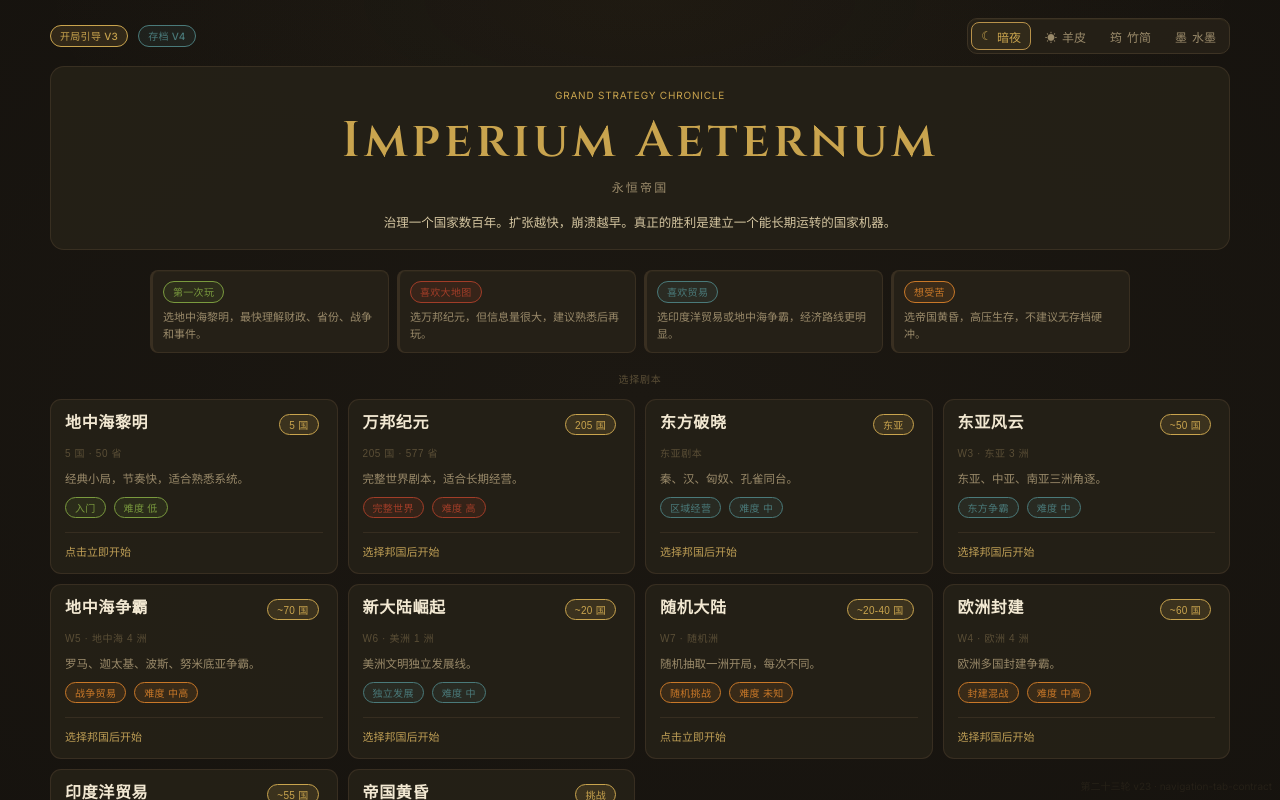
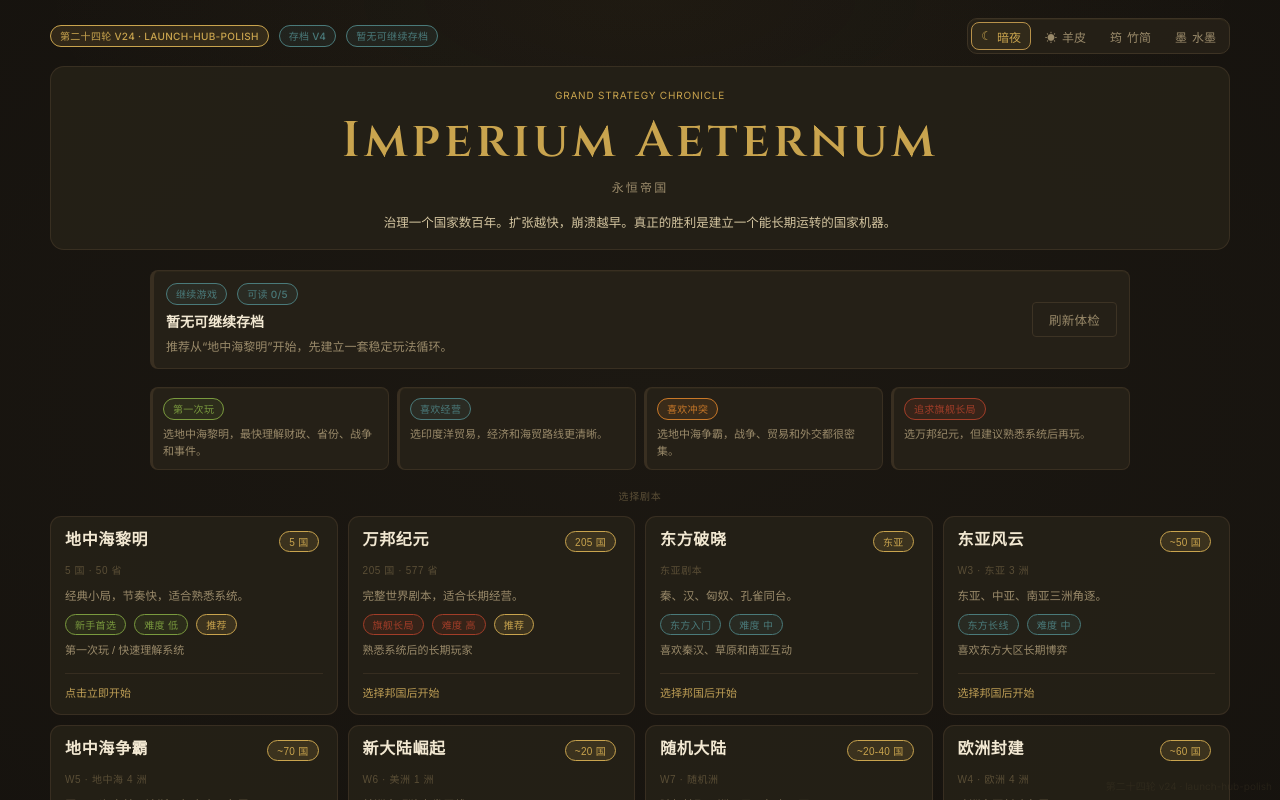
Before and after one commit to Lunora-Gather/Imperium-Aeternum, a React (Vite) app: page / in a window 1280 px wide. Shown: the top 800 px of the page. Built offline with nearby package versions, Linux system fonts and the light colour scheme.

Commit message:
第二十四轮：开局大厅产品级体验升级
- Add launch hub intelligence helpers
- Upgrade scenario select into launch hub
- Add launch hub intelligence tests
- Gate launch hub tests in PR Quality Gate
- Update build mark for v24 launch hub polish

```diff
--- a/src/buildInfo.ts
+++ b/src/buildInfo.ts
@@ -1 +1 @@
-export const BUILD_MARK = '第二十三轮 v23 · navigation-tab-contract';
+export const BUILD_MARK = '第二十四轮 v24 · launch-hub-polish';
--- /dev/null
+++ b/src/gameplay/launchHub.ts
@@ -0,0 +1,146 @@
+// V24 开局大厅智能层：剧本推荐、存档健康摘要、最佳继续档选择。
+// 纯函数优先，供标题页和测试复用；不直接读写 localStorage。
+
+import type { ScenarioId } from '../store/gameStore';
+import type { SaveRecoveryPreview, SaveRecoveryStatus } from './saveRecovery';
+
+export type LaunchTone = 'good' | 'warn' | 'danger' | 'info' | 'gold';
+
+export interface ScenarioProfile {
+  style: string;
+  difficulty: string;
+  tone: LaunchTone;
+  audience: string;
+  advice: string;
+  marketTag: string;
+}
+
+export interface NationStyleTag {
+  text: string;
+  tone: LaunchTone;
+}
+
+export interface SaveLaunchSummary {
+  total: number;
+  playable: number;
+  healthy: number;
+  repairable: number;
+  risky: number;
+  broken: number;
+  empty: number;
+  best?: SaveRecoveryPreview;
+  headline: string;
+  advice: string;
+  tone: LaunchTone;
+}
+
+export const SCENARIO_PROFILES: Record<ScenarioId, ScenarioProfile> = {
+  classic: {
+    style: '入门王道', difficulty: '低', tone: 'good', audience: '第一次玩 / 快速理解系统', marketTag: '新手首选',
+    advice: '国家少、节奏快、风险可控，最适合建立第一套财政—省份—战争理解。',
+  },
+  world: {
+    style: '完整世界', difficulty: '高', tone: 'danger', audience: '熟悉系统后的长期玩家', marketTag: '旗舰长局',
+    advice: '国家最多、信息密度最高，适合追求完整大战略沙盘体验。建议先掌握总览行动中心和存档体检。',
+  },
+  eastasia: {
+    style: '区域经营', difficulty: '中', tone: 'info', audience: '喜欢秦汉、草原和南亚互动', marketTag: '东方入门',
+    advice: '区域内政和战争压力适中，适合体验东方势力的扩张与稳定平衡。',
+  },
+  w3_eastasia: {
+    style: '东方争霸', difficulty: '中', tone: 'info', audience: '喜欢东方大区长期博弈', marketTag: '东方长线',
+    advice: '东亚、中亚、南亚三洲互相牵制，适合扩张与内政并重的路线。',
+  },
+  w5_mediterranean: {
+    style: '战争贸易', difficulty: '中高', tone: 'warn', audience: '喜欢罗马、迦太基、波斯冲突', marketTag: '战争贸易',
+    advice: '冲突密度高，海贸和补给都重要。推荐给喜欢战争但不想直接进完整世界的玩家。',
+  },
+  w6_americas: {
+    style: '独立发展', difficulty: '中', tone: 'info', audience: '喜欢较少外交干扰的成长线', marketTag: '文明成长',
+    advice: '国家较少，适合专注美洲文明内部发展、扩张节奏和长线科技。',
+  },
+  w7_random: {
+    style: '随机挑战', difficulty: '未知', tone: 'warn', audience: '老手 / 每局想要不同开局', marketTag: '重开乐趣',
+    advice: '随机洲开局，适合测试适应能力。开局后先看行动中心，不要直接空格连跳。',
+  },
+  w4_europe: {
+    style: '封建混战', difficulty: '中高', tone: 'warn', audience: '喜欢联盟、边境和多国关系', marketTag: '外交战争',
+    advice: '多国接壤、外交复杂，适合喜欢联盟、停战、背刺和边境经营的玩家。',
+  },
+  w8_indianocean: {
+    style: '海贸经营', difficulty: '中', tone: 'good', audience: '喜欢贸易和港口路线', marketTag: '贸易推荐',
+    advice: '南亚、东非、中东围绕海贸互动，经济路线清晰，适合偏经营玩家。',
+  },
+  challenge_survival: {
+    style: '高压生存', difficulty: '极高', tone: 'danger', audience: '硬核玩家 / 失败也能接受', marketTag: '硬核挑战',
+    advice: '资源少、叛乱高、外交差。建议熟悉存档体检、行动中心和回合前检查后再挑战。',
+  },
+};
+
+const STATUS_RANK: Record<SaveRecoveryStatus, number> = {
+  healthy: 5,
+  repairable: 4,
+  risky: 2,
+  broken: 0,
+  empty: -1,
+};
+
+export function getScenarioProfile(id: ScenarioId): ScenarioProfile {
+  return SCENARIO_PROFILES[id];
+}
+
+export function nationStyleTags(desc: string, tier: string): NationStyleTag[] {
+  const out: NationStyleTag[] = [];
+  if (tier === 'S') out.push({ text: '强国', tone: 'gold' });
+  else if (tier === 'A') out.push({ text: '稳健', tone: 'info' });
+  else out.push({ text: '挑战', tone: 'warn' });
+  if (/商业|海贸|贸易|商/.test(desc)) out.push({ text: '贸易', tone: 'good' });
+  if (/军|骑兵|游牧|扩张|霸主/.test(desc)) out.push({ text: '军事', tone: 'danger' });
+  if (/中央|行政|集权|治术/.test(desc)) out.push({ text: '行政', tone: 'info' });
+  if (/民心|福利|人口/.test(desc)) out.push({ text: '民生', tone: 'good' });
+  return out.slice(0, 4);
+}
+
+export function pickBestContinueSave(previews: SaveRecoveryPreview[]): SaveRecoveryPreview | undefined {
+  return previews
+    .filter((p) => STATUS_RANK[p.status] > 0)
+    .sort((a, b) => {
+      const rank = STATUS_RANK[b.status] - STATUS_RANK[a.status];
+      if (rank !== 0) return rank;
+      const turn = (b.turn ?? -1) - (a.turn ?? -1);
+      if (turn !== 0) return turn;
+      // 同等条件下偏向手动档，自动档 slot 0 排后。
+      if (a.slot === 0 && b.slot !== 0) return 1;
+      if (b.slot === 0 && a.slot !== 0) return -1;
+      return a.slot - b.slot;
+    })[0];
+}
+
+export function summarizeSavePreviews(previews: SaveRecoveryPreview[]): SaveLaunchSummary {
+  const total = previews.length;
+  const healthy = previews.filter((p) => p.status === 'healthy').length;
+  const repairable = previews.filter((p) => p.status === 'repairable').length;
+  const risky = previews.filter((p) => p.status === 'risky').length;
+  const broken = previews.filter((p) => p.status === 'broken').length;
+  const empty = previews.filter((p) => p.status === 'empty').length;
+  const playable = healthy + repairable + risky;
+  const best = pickBestContinueSave(previews);
+
+  if (broken > 0) {
+    return { total, playable, healthy, repairable, risky, broken, empty, best, tone: 'danger', headline: `${broken} 个槽位损坏`, advice: '建议进入后覆盖损坏槽位，保留健康/可修复档。' };
+  }
+  if (best && repairable > 0) {
+    return { total, playable, healthy, repairable, risky, broken, empty, best, tone: 'warn', headline: `${repairable} 个存档可自动修复`, advice: '可以继续游戏；读取时会迁移、净化并写回。' };
+  }
+  if (best && risky > 0) {
+    return { total, playable, healthy, repairable, risky, broken, empty, best, tone: 'warn', headline: `${risky} 个存档可读但有风险`, advice: '继续后先看总览行动中心和下一回合前检查。' };
+  }
+  if (best) {
+    return { total, playable, healthy, repairable, risky, broken, empty, best, tone: 'good', headline: '存档健康', advice: '可以直接继续最近进度。' };
+  }
+  return { total, playable, healthy, repairable, risky, broken, empty, best, tone: 'info', headline: '暂无可继续存档', advice: '推荐从“地中海黎明”开始，先建立一套稳定玩法循环。' };
+}
+
+export function recommendedScenarioIds(): ScenarioId[] {
+  return ['classic', 'w8_indianocean', 'w5_mediterranean', 'world', 'challenge_survival'];
+}
--- a/src/screens/ScenarioSelect.tsx
+++ b/src/screens/ScenarioSelect.tsx
@@ -1,10 +1,12 @@
-// 剧本选择页 v3 — 剧本推荐 + 国家风格标签 + 顶部主题控制
-import { useState } from 'react';
+// 剧本选择页 v24 — 开局大厅：统一版本标记 + 存档健康继续 + 剧本推荐画像
+import { useMemo, useState } from 'react';
 import { useGameStore, SCENARIOS, type ScenarioId } from '../store/gameStore';
 import { clearAllSaves, SAVE_VERSION } from '../store/persistence';
+import { inspectAllSaveSlots, type SaveRecoveryPreview } from '../gameplay/saveRecovery';
+import { getScenarioProfile, nationStyleTags, recommendedScenarioIds, summarizeSavePreviews, type LaunchTone } from '../gameplay/launchHub';
+import { BUILD_MARK } from '../buildInfo';
 import { Btn, Tag } from '../components/ui';
 
-const BUILD_MARK = '开局引导 v3';
 const THEMES = [
   { id: 'night', label: '暗夜', icon: '☾' },
   { id: 'day', label: '羊皮', icon: '☀' },
@@ -12,80 +14,59 @@ const THEMES = [
   { id: 'ink', label: '水墨', icon: '墨' },
 ] as const;
 
-const SCENARIO_HINT: Record<string, { style: string; difficulty: string; tone: 'good' | 'warn' | 'danger' | 'info'; advice: string }> = {
-  classic: { style: '入门', difficulty: '低', tone: 'good', advice: '最适合第一次玩，国家少、回合快、风险可控。' },
-  world: { style: '完整世界', difficulty: '高', tone: 'danger', advice: '国家最多，信息量最大，适合熟悉系统后长期游玩。' },
-  eastasia: { style: '区域经营', difficulty: '中', tone: 'info', advice: '适合体验秦汉、匈奴和南亚势力的区域博弈。' },
-  w3_eastasia: { style: '东方争霸', difficulty: '中', tone: 'info', advice: '扩张与内政并重，推荐喜欢东方剧本的玩家。' },
-  w5_mediterranean: { style: '战争贸易', difficulty: '中高', tone: 'warn', advice: '罗马、迦太基、波斯同台，冲突和海贸都很重要。' },
-  w6_americas: { style: '独立发展', difficulty: '中', tone: 'info', advice: '国家较少，适合专注美洲文明发展线。' },
-  w7_random: { style: '随机挑战', difficulty: '未知', tone: 'warn', advice: '随机洲开局，适合老手测试适应能力。' },
-  w4_europe: { style: '封建混战', difficulty: '中高', tone: 'warn', advice: '多国接壤、外交复杂，适合喜欢联盟与战争的玩家。' },
-  w8_indianocean: { style: '海贸经营', difficulty: '中', tone: 'good', advice: '适合偏贸易、港口和印度洋路线的玩法。' },
-  challenge_survival: { style: '高压生存', difficulty: '极高', tone: 'danger', advice: '资源少、叛乱高、外交差，不建议新手直接玩。' },
-};
-
-function nationStyle(desc: string, tier: string): { text: string; tone: 'good' | 'warn' | 'danger' | 'info' | 'gold' }[] {
-  const out: { text: string; tone: 'good' | 'warn' | 'danger' | 'info' | 'gold' }[] = [];
-  if (tier === 'S') out.push({ text: '强国', tone: 'gold' });
-  else if (tier === 'A') out.push({ text: '稳健', tone: 'info' });
-  else out.push({ text: '挑战', tone: 'warn' });
-  if (/商业|海贸|贸易|商/.test(desc)) out.push({ text: '贸易', tone: 'good' });
-  if (/军|骑兵|游牧|扩张|霸主/.test(desc)) out.push({ text: '军事', tone: 'danger' });
-  if (/中央|行政|集权|治术/.test(desc)) out.push({ text: '行政', tone: 'info' });
-  if (/民心|福利|人口/.test(desc)) out.push({ text: '民生', tone: 'good' });
-  return out.slice(0, 4);
-}
+function toneVar(tone: LaunchTone): string { return tone === 'danger' ? 'war' : tone === 'warn' ? 'warn' : tone === 'good' ? 'good' : tone === 'gold' ? 'gold' : 'border'; }
 
 export default function ScenarioSelect() {
-  const { startScenario, startWithNation, load, hasSave, log } = useGameStore();
+  const { startScenario, startWithNation, loadFromSlot, hasSave, log } = useGameStore();
   const [selected, setSelected] = useState<ScenarioId | null>(null);
   const [pickedNation, setPickedNation] = useState<string | null>(null);
   const [theme, setTheme] = useState<string>(() => { try { return localStorage.getItem('ia-theme') || 'night'; } catch { return 'night'; } });
+  const [previews, setPreviews] = useState<SaveRecoveryPreview[]>(() => inspectAllSaveSlots());
   const scenario = SCENARIOS.find((s) => s.id === selected);
   const saveExists = hasSave();
+  const saveSummary = useMemo(() => summarizeSavePreviews(previews), [previews]);
+  const recommended = useMemo(() => new Set(recommendedScenarioIds()), []);
 
   const applyTheme = (next: string) => { setTheme(next); document.documentElement.setAttribute('data-theme', next === 'night' ? '' : next); try { localStorage.setItem('ia-theme', next); } catch { /* ignore */ } };
-  const clearLocal = () => { if (!window.confirm('确认删除本浏览器里的全部 Imperium Aeternum 存档？')) return; clearAllSaves(); setTheme((x) => `${x}`); };
+  const refreshSaves = () => setPreviews(inspectAllSaveSlots());
+  const clearLocal = () => { if (!window.confirm('确认清理本浏览器里的全部 Imperium Aeternum 存档？')) return; clearAllSaves(); refreshSaves(); };
+  const continueBest = () => { if (saveSummary.best) loadFromSlot(saveSummary.best.slot); };
 
   if (scenario && scenario.needsNationPick && !pickedNation) {
-    const hint = SCENARIO_HINT[scenario.id] ?? { style: '剧本', difficulty: '中', tone: 'info' as const, advice: scenario.description };
-    return (
-      <div className="ia-menu ia-menu--compact">
+    const hint = getScenarioProfile(scenario.id);
+    return <div className="ia-menu ia-menu--compact">
       <div className="ia-menu-toolbar"><button className="ia-btn ia-btn--ghost" onClick={() => { setSelected(null); setPickedNation(null); }}>← 剧本大厅</button><ThemeSwitch theme={theme} applyTheme={applyTheme} /></div>
-        <header className="ia-menu-hero"><div className="ia-up ia-menu-kicker">Choose Nation</div><h1 className="ia-display">{scenario.name}</h1><p>{scenario.description}</p><div style={{ display: 'flex', gap: 6, justifyContent: 'center', flexWrap: 'wrap', marginTop: 8 }}><Tag text={hint.style} tone={hint.tone} /><Tag text={`难度 ${hint.difficulty}`} tone={hint.tone} /></div></header>
-        <div className="ia-card" style={{ maxWidth: 760, margin: '0 auto 14px', padding: 10, textAlign: 'center', color: 'var(--text-mute)', fontSize: 12 }}>{hint.advice}</div>
+      <header className="ia-menu-hero"><div className="ia-up ia-menu-kicker">Choose Nation</div><h1 className="ia-display">{scenario.name}</h1><p>{scenario.description}</p><div style={{ display: 'flex', gap: 6, justifyContent: 'center', flexWrap: 'wrap', marginTop: 8 }}><Tag text={hint.marketTag} tone={hint.tone} /><Tag text={`难度 ${hint.difficulty}`} tone={hint.tone} /><Tag text={hint.audience} tone="info" /></div></header>
+      <div className="ia-card" style={{ maxWidth: 820, margin: '0 auto 14px', padding: 12, textAlign: 'center', color: 'var(--text-mute)', fontSize: 12, lineHeight: 1.6 }}>{hint.advice}</div>
       <div className="ia-menu-section-title ia-up">选择你的邦国</div>
-        <div className="ia-nation-grid">
-          {scenario.playableNations?.map((n) => <button key={n.id} className="ia-choice-card" onClick={() => setPickedNation(n.id)}><div className="ia-choice-head"><strong className="ia-display">{n.name}</strong><Tag text={n.tier} tone={n.tier === 'S' ? 'gold' : n.tier === 'A' ? 'info' : 'warn'} /></div><p>{n.desc}</p><div style={{ display: 'flex', gap: 4, flexWrap: 'wrap', marginTop: 8 }}>{nationStyle(n.desc, n.tier).map((x) => <Tag key={x.text} text={x.text} tone={x.tone} />)}</div></button>)}
-        </div>
-      </div>
-    );
+      <div className="ia-nation-grid">{scenario.playableNations?.map((n) => <button key={n.id} className="ia-choice-card" onClick={() => setPickedNation(n.id)}><div className="ia-choice-head"><strong className="ia-display">{n.name}</strong><Tag text={n.tier} tone={n.tier === 'S' ? 'gold' : n.tier === 'A' ? 'info' : 'warn'} /></div><p>{n.desc}</p><div style={{ display: 'flex', gap: 4, flexWrap: 'wrap', marginTop: 8 }}>{nationStyleTags(n.desc, n.tier).map((x) => <Tag key={x.text} text={x.text} tone={x.tone} />)}</div></button>)}</div>
+    </div>;
   }
 
   if (scenario && pickedNation) {
     const nation = scenario.playableNations?.find((n) => n.id === pickedNation);
-    return (
-      <div className="ia-menu ia-menu--confirm">
+    const hint = getScenarioProfile(scenario.id);
+    return <div className="ia-menu ia-menu--confirm">
       <div className="ia-menu-toolbar"><button className="ia-btn ia-btn--ghost" onClick={() => setPickedNation(null)}>← 重选邦国</button><ThemeSwitch theme={theme} applyTheme={applyTheme} /></div>
-        <div className="ia-confirm-card"><p className="ia-up">即将开始</p><h1 className="ia-display">{scenario.name}</h1><p className="mute">{scenario.description}</p><div className="ia-confirm-nation"><span className="ia-up">你的邦国</span><h2 className="ia-display">{nation?.name}</h2><p>{nation?.desc}</p>{nation && <div style={{ display: 'flex', gap: 4, flexWrap: 'wrap', justifyContent: 'center' }}>{nationStyle(nation.desc, nation.tier).map((x) => <Tag key={x.text} text={x.text} tone={x.tone} />)}</div>}</div><div className="ia-confirm-actions"><Btn label="← 返回" variant="ghost" onClick={() => setPickedNation(null)} /><Btn label="开启纪元 →" variant="primary" onClick={() => startWithNation(pickedNation)} /></div></div>
-      </div>
-    );
+      <div className="ia-confirm-card"><p className="ia-up">即将开始</p><h1 className="ia-display">{scenario.name}</h1><p className="mute">{scenario.description}</p><div style={{ display: 'flex', gap: 6, justifyContent: 'center', flexWrap: 'wrap', marginBottom: 10 }}><Tag text={hint.marketTag} tone={hint.tone} /><Tag text={`难度 ${hint.difficulty}`} tone={hint.tone} /></div><div className="ia-confirm-nation"><span className="ia-up">你的邦国</span><h2 className="ia-display">{nation?.name}</h2><p>{nation?.desc}</p>{nation && <div style={{ display: 'flex', gap: 4, flexWrap: 'wrap', justifyContent: 'center' }}>{nationStyleTags(nation.desc, nation.tier).map((x) => <Tag key={x.text} text={x.text} tone={x.tone} />)}</div>}</div><div className="ia-confirm-actions"><Btn label="← 返回" variant="ghost" onClick={() => setPickedNation(null)} /><Btn label="开启纪元 →" variant="primary" onClick={() => startWithNation(pickedNation)} /></div></div>
+    </div>;
   }
 
-  return (
-    <div className="ia-menu">
-      <div className="ia-menu-toolbar"><div className="ia-menu-version"><Tag text={BUILD_MARK} tone="gold" /><Tag text={`存档 v${SAVE_VERSION}`} tone="info" /></div><ThemeSwitch theme={theme} applyTheme={applyTheme} /></div>
+  return <div className="ia-menu">
+    <div className="ia-menu-toolbar"><div className="ia-menu-version"><Tag text={BUILD_MARK} tone="gold" /><Tag text={`存档 v${SAVE_VERSION}`} tone="info" /><Tag text={saveSummary.headline} tone={saveSummary.tone} /></div><ThemeSwitch theme={theme} applyTheme={applyTheme} /></div>
     <header className="ia-menu-hero"><div className="ia-up ia-menu-kicker">Grand Strategy Chronicle</div><h1 className="ia-display">Imperium Aeternum</h1><p className="ia-display ia-up">永恒帝国</p><div className="ia-menu-subtitle">治理一个国家数百年。扩张越快，崩溃越早。真正的胜利是建立一个能长期运转的国家机器。</div></header>
-      <div style={{ display: 'grid', gridTemplateColumns: 'repeat(auto-fit, minmax(180px, 1fr))', gap: 8, margin: '0 auto 18px', maxWidth: 980 }}><Guide title="第一次玩" body="选地中海黎明，最快理解财政、省份、战争和事件。" tone="good" /><Guide title="喜欢大地图" body="选万邦纪元，但信息量很大，建议熟悉后再玩。" tone="danger" /><Guide title="喜欢贸易" body="选印度洋贸易或地中海争霸，经济路线更明显。" tone="info" /><Guide title="想受苦" body="选帝国黄昏，高压生存，不建议无存档硬冲。" tone="warn" /></div>
+    <ContinuePanel summary={saveSummary} onContinue={continueBest} onRefresh={refreshSaves} />
+    <div style={{ display: 'grid', gridTemplateColumns: 'repeat(auto-fit, minmax(180px, 1fr))', gap: 8, margin: '0 auto 18px', maxWidth: 980 }}><Guide title="第一次玩" body="选地中海黎明，最快理解财政、省份、战争和事件。" tone="good" /><Guide title="喜欢经营" body="选印度洋贸易，经济和海贸路线更清晰。" tone="info" /><Guide title="喜欢冲突" body="选地中海争霸，战争、贸易和外交都很密集。" tone="warn" /><Guide title="追求旗舰长局" body="选万邦纪元，但建议熟悉系统后再玩。" tone="danger" /></div>
     <div className="ia-menu-section-title ia-up">选择剧本</div>
-      <div className="ia-scenario-grid">
-        {SCENARIOS.map((s) => { const hint = SCENARIO_HINT[s.id] ?? { style: '剧本', difficulty: '中', tone: 'info' as const, advice: s.description }; return <button key={s.id} className="ia-scenario-card" onClick={() => { startScenario(s.id); if (s.needsNationPick) { setSelected(s.id); setPickedNation(null); } }}><div className="ia-scenario-card__top"><h3 className="ia-display">{s.name}</h3><Tag text={s.nationCount} tone="gold" /></div><div className="ia-scenario-sub">{s.subtitle}</div><p>{s.description}</p><div style={{ display: 'flex', gap: 4, flexWrap: 'wrap', marginTop: 8 }}><Tag text={hint.style} tone={hint.tone} /><Tag text={`难度 ${hint.difficulty}`} tone={hint.tone} /></div><div className="ia-scenario-foot">{s.needsNationPick ? '选择邦国后开始' : '点击立即开始'}</div></button>; })}
-      </div>
-      <div className="ia-menu-actions">{saveExists && <Btn label="读取自动存档" variant="ghost" onClick={() => load()} />}{saveExists && <Btn label="清空本地存档" warn onClick={clearLocal} />}</div>
+    <div className="ia-scenario-grid">{SCENARIOS.map((s) => { const hint = getScenarioProfile(s.id); const isRecommended = recommended.has(s.id); return <button key={s.id} className="ia-scenario-card" onClick={() => { startScenario(s.id); if (s.needsNationPick) { setSelected(s.id); setPickedNation(null); } }} style={{ borderColor: isRecommended ? `var(--${toneVar(hint.tone)})` : undefined }}><div className="ia-scenario-card__top"><h3 className="ia-display">{s.name}</h3><Tag text={s.nationCount} tone="gold" /></div><div className="ia-scenario-sub">{s.subtitle}</div><p>{s.description}</p><div style={{ display: 'flex', gap: 4, flexWrap: 'wrap', marginTop: 8 }}><Tag text={hint.marketTag} tone={hint.tone} /><Tag text={`难度 ${hint.difficulty}`} tone={hint.tone} />{isRecommended && <Tag text="推荐" tone="gold" />}</div><div style={{ marginTop: 8, color: 'var(--text-mute)', fontSize: 11, lineHeight: 1.45 }}>{hint.audience}</div><div className="ia-scenario-foot">{s.needsNationPick ? '选择邦国后开始' : '点击立即开始'}</div></button>; })}</div>
+    <div className="ia-menu-actions">{saveExists && <Btn label="读取自动存档" variant="ghost" onClick={() => loadFromSlot(0)} />}{saveSummary.best && <Btn label={`继续槽位 ${saveSummary.best.slot}`} variant="primary" onClick={continueBest} />}{previews.some((p) => p.status !== 'empty') && <Btn label="刷新存档体检" variant="ghost" onClick={refreshSaves} />}{previews.some((p) => p.status !== 'empty') && <Btn label="清理本地存档" warn onClick={clearLocal} />}</div>
     {log.length > 0 && <p className="dim ia-menu-log">{log[log.length - 1]}</p>}
-    </div>
-  );
+  </div>;
+}
+
+function ContinuePanel({ summary, onContinue, onRefresh }: { summary: ReturnType<typeof summarizeSavePreviews>; onContinue: () => void; onRefresh: () => void }) {
+  const best = summary.best;
+  return <div className="ia-card" style={{ maxWidth: 980, margin: '0 auto 18px', padding: 12, borderLeft: `4px solid var(--${toneVar(summary.tone)})` }}><div style={{ display: 'flex', justifyContent: 'space-between', gap: 12, alignItems: 'center', flexWrap: 'wrap' }}><div><div style={{ display: 'flex', gap: 6, flexWrap: 'wrap', marginBottom: 6 }}><Tag text="继续游戏" tone={summary.tone} /><Tag text={`可读 ${summary.playable}/${summary.total}`} tone="info" />{summary.repairable > 0 && <Tag text={`可修复 ${summary.repairable}`} tone="warn" />}{summary.broken > 0 && <Tag text={`损坏 ${summary.broken}`} tone="danger" />}</div><strong style={{ fontSize: 14 }}>{best ? `推荐继续：槽位 ${best.slot} · ${best.nationName ?? '未知国家'} · 第 ${(best.turn ?? 0) + 1} 年` : summary.headline}</strong><div style={{ marginTop: 4, color: 'var(--text-mute)', fontSize: 12, lineHeight: 1.55 }}>{best ? `${best.label} · 体检 ${best.score ?? 0}/100${best.repairs.length ? ` · 将自动：${best.repairs.slice(0, 2).join('、')}` : ''}` : summary.advice}</div></div><div style={{ display: 'flex', gap: 6, flexWrap: 'wrap' }}>{best && <Btn label={best.status === 'repairable' ? '修复并继续' : '继续最佳存档'} variant="primary" onClick={onContinue} />}<Btn label="刷新体检" variant="ghost" onClick={onRefresh} /></div></div></div>;
 }
 
 function Guide({ title, body, tone }: { title: string; body: string; tone: 'good' | 'warn' | 'danger' | 'info' }) {
```
Also changed, not shown: 1 other file (tests, documents, lock files or other folders). Lines whose indentation alone changed are shown as unchanged.
